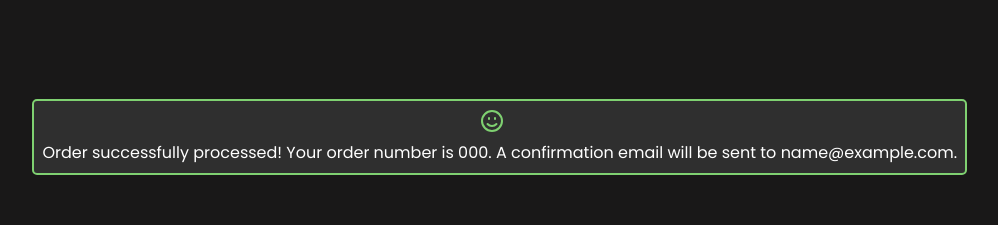
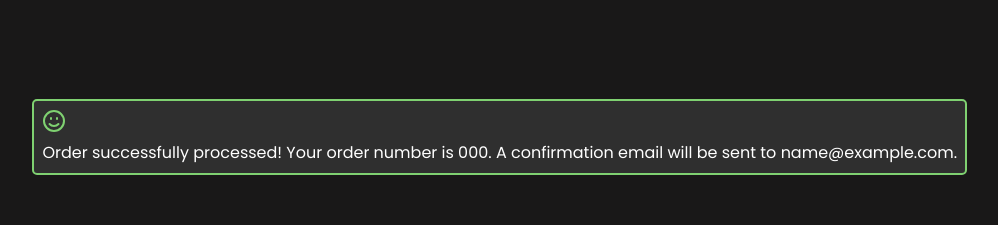
Before and after one commit to RebellionWebdesign/CI-FSD-PP5-SHIRTMONSTER, a Django app: page /checkout/checkout_success/000 in a window 1280 px wide. Shown: the part 575-800 px from the top of the page, without its empty margins (263-1261 px from the left). Run offline with Django 3.2, Linux system fonts and the light colour scheme; tables that the repository leaves empty hold one stand-in row (values such as "Sample post"); some libraries are stand-ins or nearby versions.

Commit message:
Remove classes

```diff
--- a/templates/includes/toasts/toast_success.html
+++ b/templates/includes/toasts/toast_success.html
@@ -1,4 +1,4 @@
-<div id="message" class="message-container toast-success text-center flex flex-start">
+<div id="message" class="message-container toast-success">
     <i class="icon-success" data-lucide="smile"></i>
     <p class="text-light">{{ message }}</p>
 </div>
```
